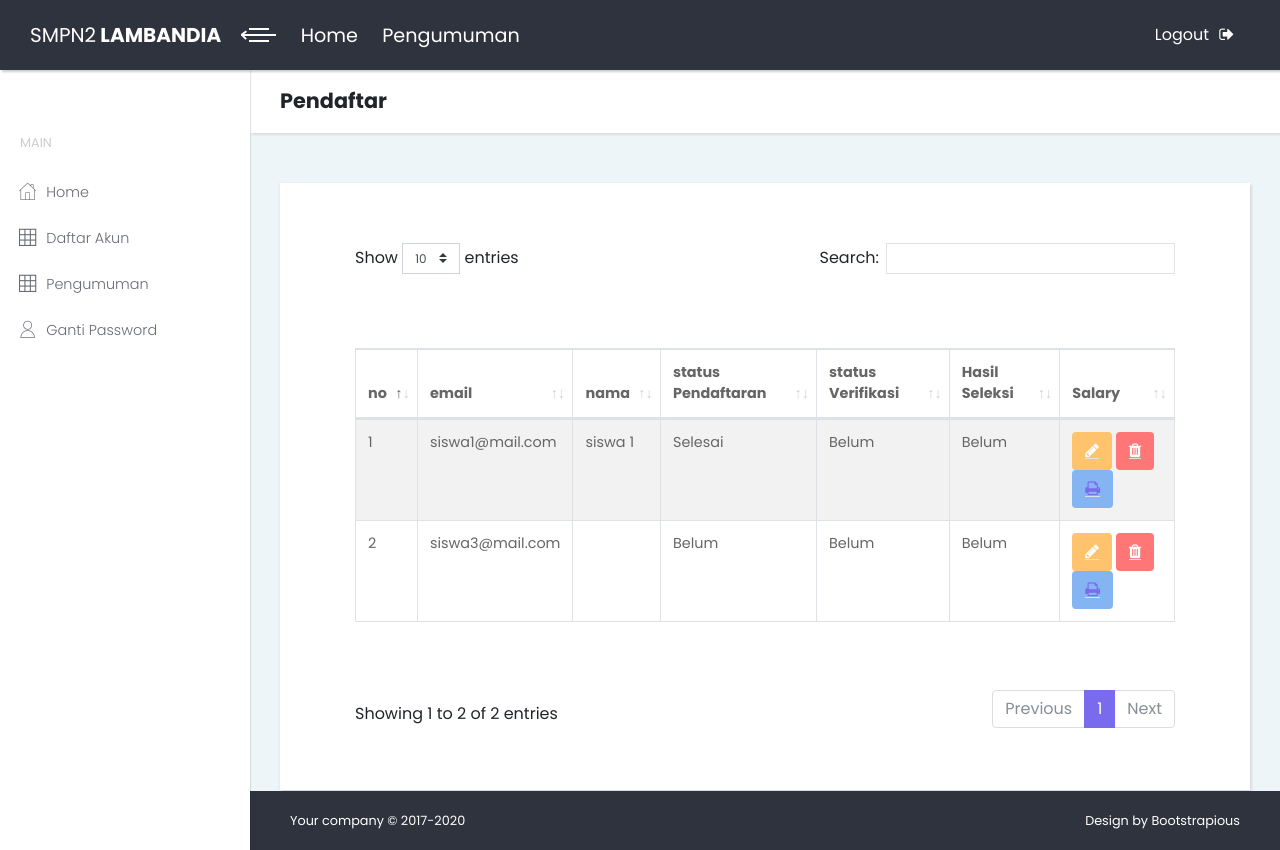
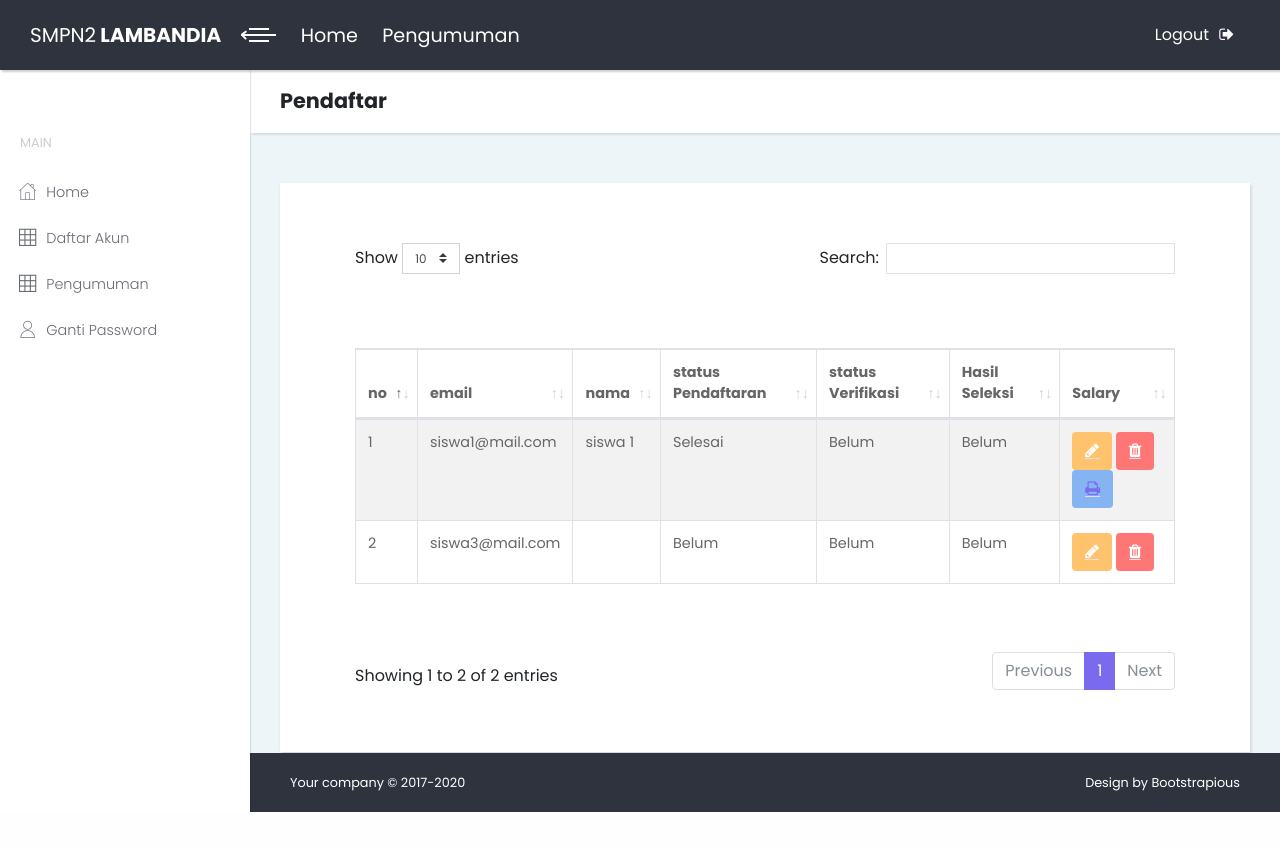
Before and after one commit to akhmdIrsyd/Django_penerimaanSiswa, a Django app: page /pendaftar/ in a window 1280 px wide. After the commit the page ends 812 px from the top, so only its background shows below. Run offline with Django 3.2, Linux system fonts and the light colour scheme; a user stored in the database is signed in; data comes from the database, SQL or seed files in the repository; both versions use the stored data as it was after the commit; some libraries are stand-ins or nearby versions.

Commit message:
reupload2

```diff
--- a/web_penerimaan/templates/pendaftar.html
+++ b/web_penerimaan/templates/pendaftar.html
@@ -41,8 +41,7 @@
                                                 <a href="" id = '{{row.pk}}'><button class="btn bg-blue"  onClick="printkartu_admin(this.id)" id='{{row.pk}}' type="button" name="button">
                                                  <i class="fa fa-print border-bottom"></i></a></button>
                                                 {% else %}
-                                                <a href="" id = '{{row.pk}}'><button class="btn bg-blue"  onClick="printkartu_admin(this.id)" id='{{row.pk}}' type="button" name="button">
-                                                 <i class="fa fa-print border-bottom" disabled ></i></a></button>
+
                                                  {% endif %}
                                                 </td>
 
```
Also changed, not shown: db.sqlite3.
